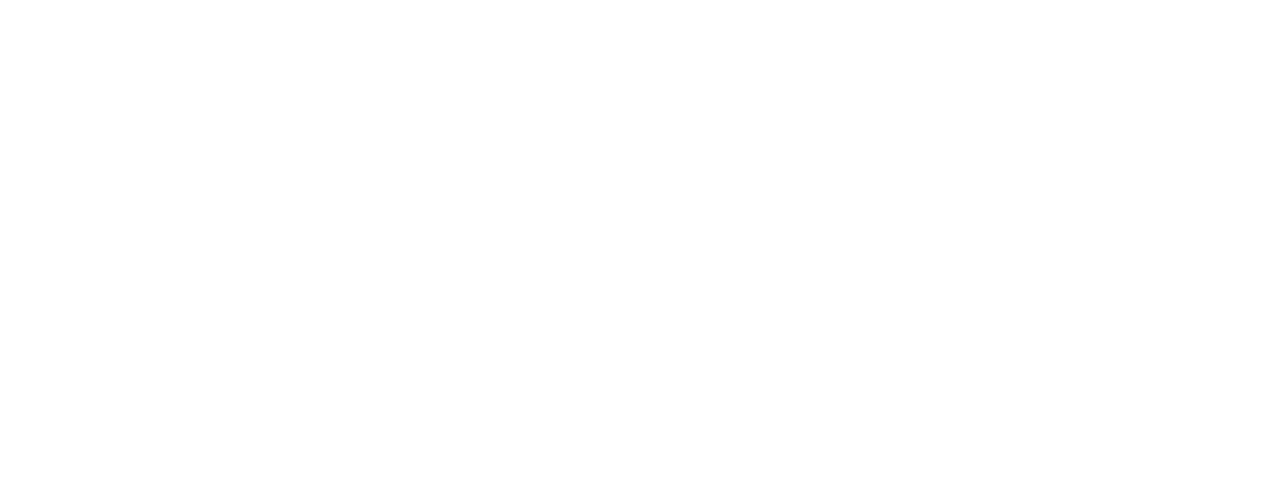
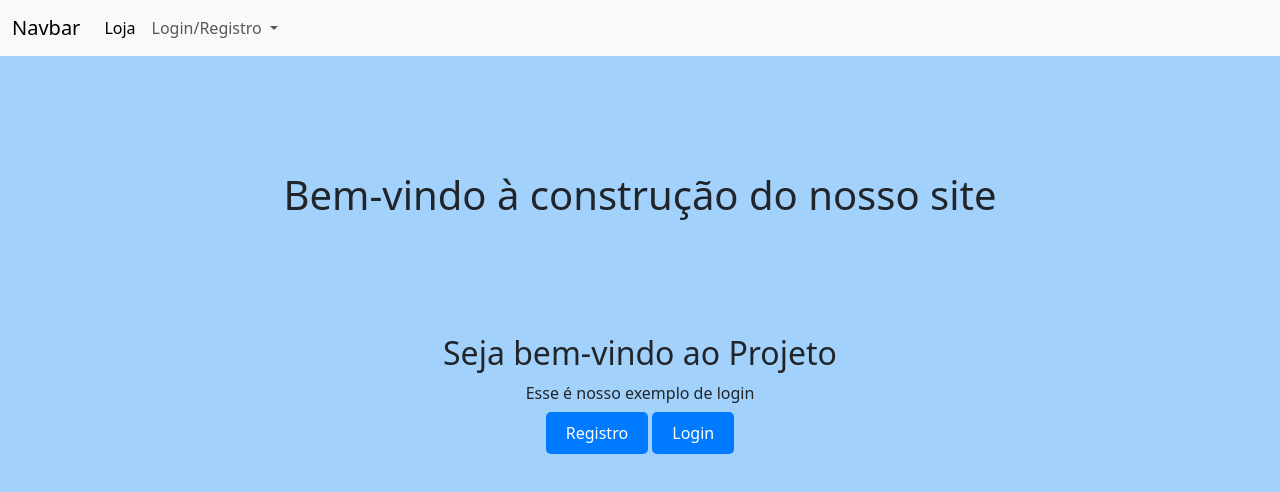
Before and after one commit to Zosin0/MonitoriaJS, a plain HTML site: page index.html in a window 1280 px wide. Drawn offline with nearby package versions, Linux system fonts and the light colour scheme.

Commit message:
comecando desenvolvimento

```diff
--- a/index.html
+++ b/index.html
@@ -1,11 +1,60 @@
 <!DOCTYPE html>
 <html lang="en">
+
 <head>
     <meta charset="UTF-8">
     <meta name="viewport" content="width=device-width, initial-scale=1.0">
-    <title>Projeto: Aula 1</title>
+    <title>Projeto - Home</title>
+    <link rel="stylesheet" href="styles/home.css">
+    <link href="https://cdn.jsdelivr.net/npm/bootstrap@5.3.3/dist/css/bootstrap.min.css" rel="stylesheet"
+        integrity="sha384-QWTKZyjpPEjISv5WaRU9OFeRpok6YctnYmDr5pNlyT2bRjXh0JMhjY6hW+ALEwIH" crossorigin="anonymous">
+    <script src="https://cdn.jsdelivr.net/npm/bootstrap@5.3.3/dist/js/bootstrap.bundle.min.js"
+        integrity="sha384-YvpcrYf0tY3lHB60NNkmXc5s9fDVZLESaAA55NDzOxhy9GkcIdslK1eN7N6jIeHz"
+        crossorigin="anonymous"></script>
 </head>
-<body>
 
+<body class="fundo">
+    <nav class="navbar navbar-expand-lg bg-body-tertiary">
+        <div class="container-fluid">
+            <a class="navbar-brand" href="#">Navbar</a>
+            <button class="navbar-toggler" type="button" data-bs-toggle="collapse" data-bs-target="#navbarNavDropdown"
+                aria-controls="navbarNavDropdown" aria-expanded="false" aria-label="Toggle navigation">
+                <span class="navbar-toggler-icon"></span>
+            </button>
+            <div class="collapse navbar-collapse" id="navbarNavDropdown">
+                <ul class="navbar-nav">
+                    <li class="nav-item">
+                        <a class="nav-link active" aria-current="page" href="logged.html">Loja</a>
+                    </li>
+                    <li class="nav-item dropdown">
+                        <a class="nav-link dropdown-toggle" href="#" role="button" data-bs-toggle="dropdown"
+                            aria-expanded="false">
+                            Login/Registro
+                        </a>
+                        <ul class="dropdown-menu">
+                            <li><a class="dropdown-item" href="login.html">Entrar</a></li>
+                            <li><a class="dropdown-item" href="registro.html">Criar Conta</a></li>
+                        </ul>
+                    </li>
+                </ul>
+            </div>
+        </div>
+    </nav>
+    <main>
+        <header>
+            <h1 class="heading1">Bem-vindo à construção do nosso site</h1>
+        </header>
+
+        <section class="exemplo-login">
+            <h2>Seja bem-vindo ao Projeto</h2>
+            <p>Esse é nosso exemplo de login</p>
+
+            <div class="container-btn">
+                <a href="registro.html" class="bttn">Registro</a>
+                <a href="login.html" class="bttn">Login</a>
+            </div>
+        </section>
+    </main>
 </body>
+
 </html>
--- a/style.css
+++ /dev/null
@@ -1,6 +0,0 @@
-* {
-
-    margin: 0;
-    padding: 0;
-
-}
--- /dev/null
+++ b/styles/home.css
@@ -0,0 +1,42 @@
+* {
+    margin: 0;
+    padding: 0;
+}
+
+.fundo {
+    background-color: rgb(162, 210, 252);
+}
+
+.heading1 {
+    margin: 4%;
+}
+
+header,
+.exemplo-login {
+    display: flex;
+    justify-content: center;
+    align-items: center;
+    padding-top: 5%;
+    margin: auto;
+}
+
+.exemplo-login {
+    flex-direction: column;
+}
+
+.container-btn {
+    margin: auto;
+}
+
+.bttn {
+    padding: 10px 20px;
+    background-color: #007bff;
+    color: white;
+    text-decoration: none;
+    font-size: 16px;
+    border-radius: 5px;
+}
+
+.bttn:hover {
+    background-color: #0056b3;
+}
```
Also changed, not shown: logged.html (added), login.html (added), registro.html (added), styles/accounts.css (added).
